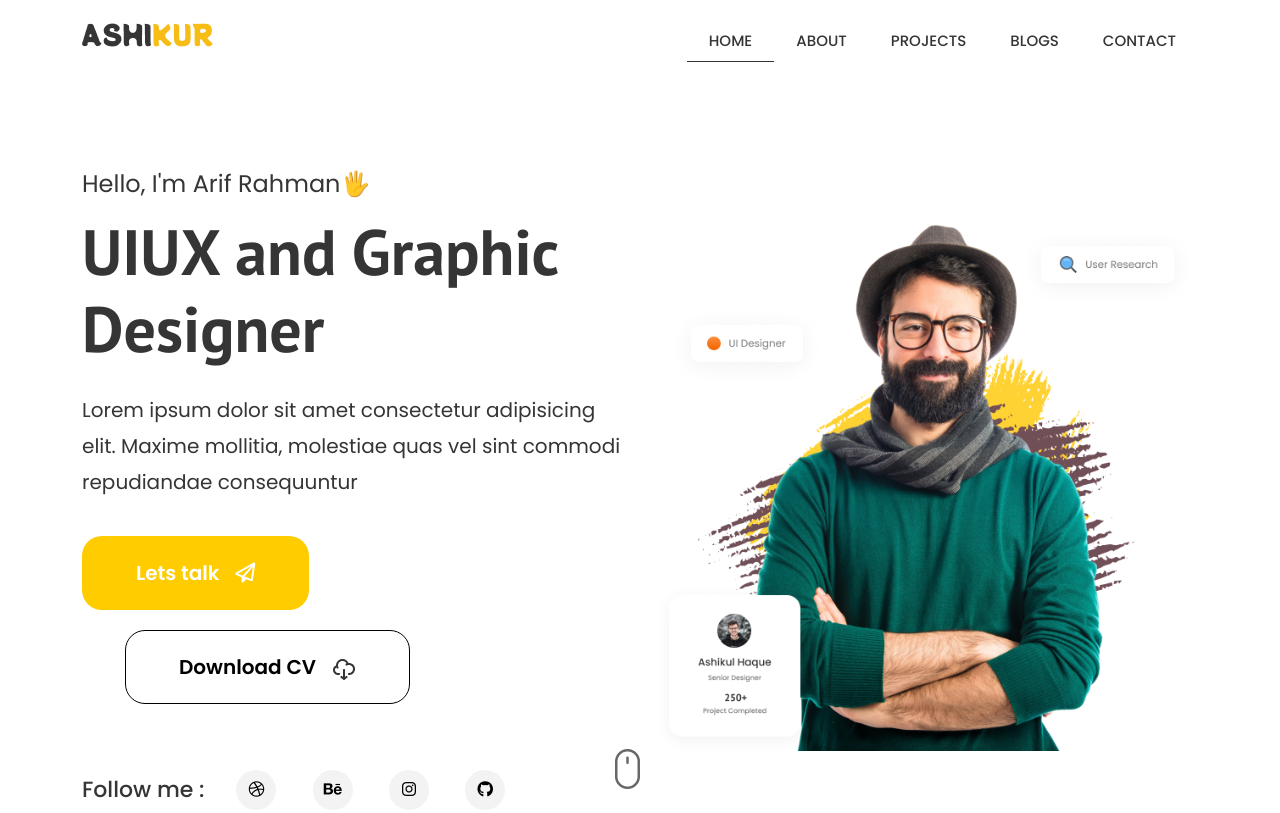
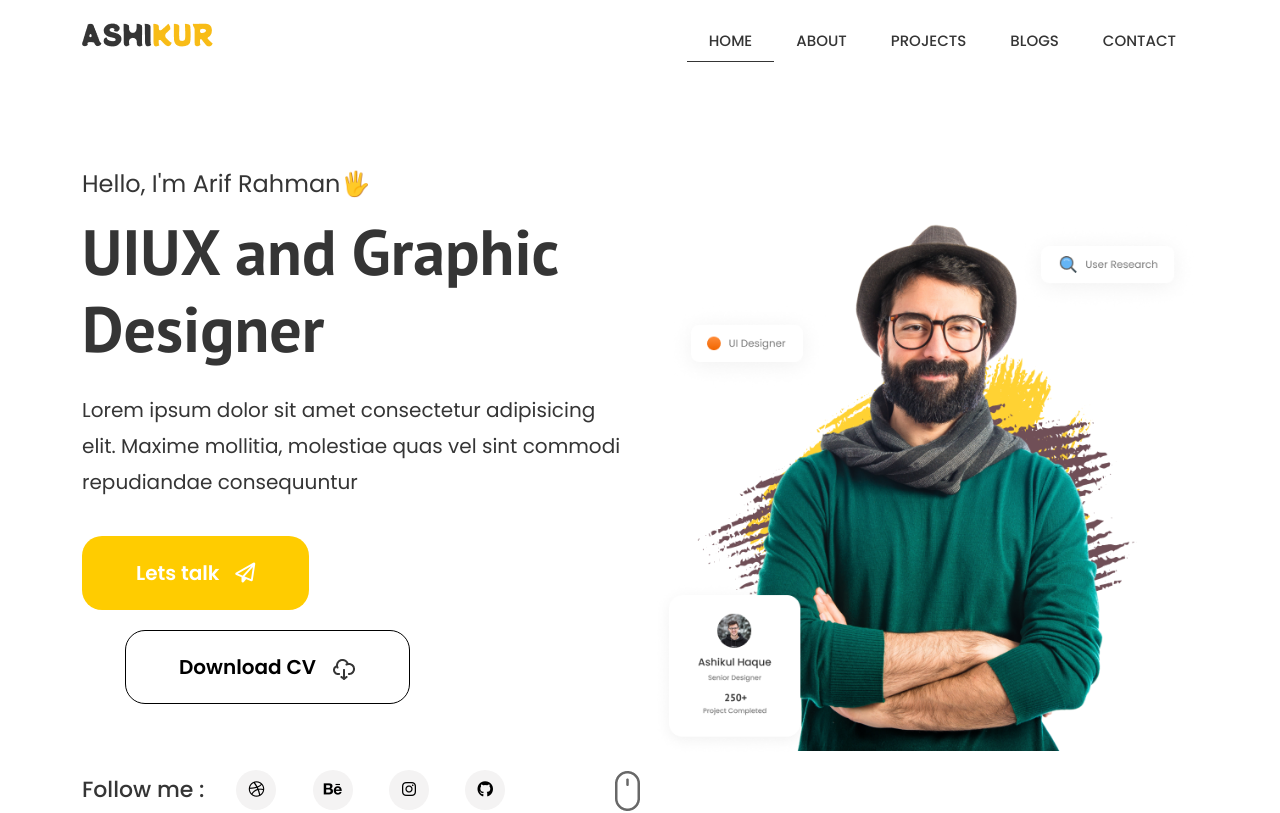
Before and after one commit to maftahuljannah/FDR-ashikur-project, a plain HTML site: page index.html in a window 1280 px wide. Shown: the top 813 px of the page. Drawn offline with Linux system fonts and the light colour scheme.

Commit message:
Update style.css

```diff
--- a/assets/css/style.css
+++ b/assets/css/style.css
@@ -127,7 +127,7 @@ nav .navbar-toggler{
 #banner .mouse{
     display: block;
     position: absolute;
-    bottom: 11px;
+    bottom: -11px;
     right: 50%;
 }
 /* ================ banner end ============== */
```
